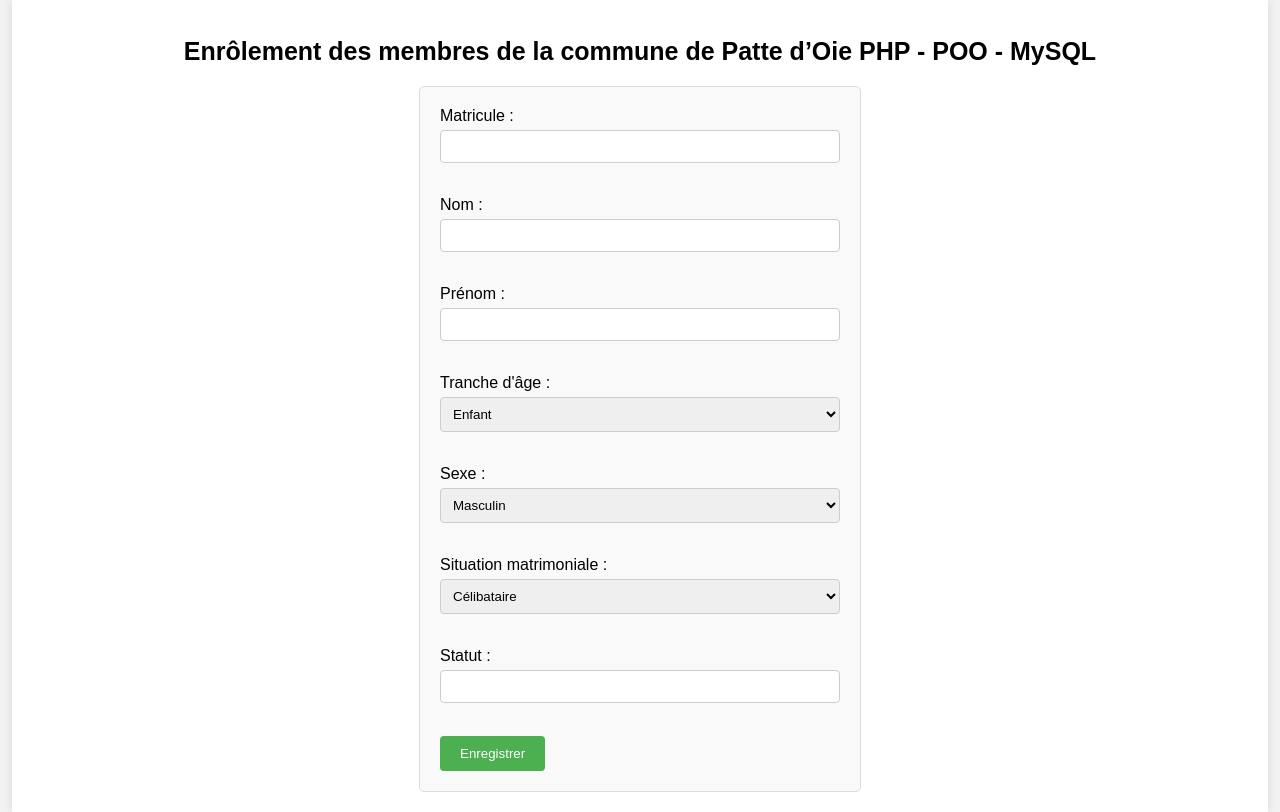
After one commit to ndourmouhammad/Enr-lement-des-membres-de-la-commune, a PHP site: page /create.php in a window 1280 px wide. The commit adds this page. Run offline with PHP 8.4, Linux system fonts and the light colour scheme; data comes from the database, SQL or seed files in the repository.

Commit message:
enrollement des membres de la commune de Patte d'Oie

```diff
--- /dev/null
+++ b/create.php
@@ -0,0 +1,78 @@
+<?php
+require_once("config.php");
+
+
+if ($_SERVER["REQUEST_METHOD"] == "POST") {
+    // Récupérer les valeurs soumises par le formulaire
+    $matricule = htmlspecialchars($_POST['matricule']);
+    $nom = htmlspecialchars($_POST['nom']);
+    $prenom = htmlspecialchars($_POST['prenom']);
+    $trancheAge = htmlspecialchars($_POST['trancheAge']);
+    $sexe = htmlspecialchars($_POST['sexe']);
+    $situationMatrimoniale = htmlspecialchars($_POST['situationMatrimoniale']);
+    $statut = htmlspecialchars($_POST['statut']);
+
+    if ($matricule != "" && $nom != "" && $prenom != "" && $prenom != "" && $trancheAge != "" && $sexe != "" && $situationMatrimoniale != "" && $statut != "") {
+        $membre->create($matricule, $nom, $prenom, $trancheAge, $sexe, $situationMatrimoniale, $statut);
+    }
+}
+
+
+
+?>
+</html><!DOCTYPE html>
+<html lang="en">
+<head>
+    <meta charset="UTF-8">
+    <meta http-equiv="X-UA-Compatible" content="IE=edge">
+    <meta name="viewport" content="wmatriculeth=device-wmatriculeth, initial-scale=1.0">
+    <title>Enrollement d'un membre</title>
+    <link rel="stylesheet" href="style.css">
+</head>
+<body>
+    <div class="container">
+        <h1>
+        Enrôlement des membres de la commune de Patte d’Oie
+            PHP - POO - MySQL
+        </h1>
+
+        <form action="" method="POST">
+        <label for="matricule">Matricule :</label>
+    <input type="text" id="matricule" name="matricule" required><br><br>
+    <label for="nom">Nom :</label>
+    <input type="text" id="nom" name="nom" required><br><br>
+
+    <label for="prenom">Prénom :</label>
+    <input type="text" id="prenom" name="prenom" required><br><br>
+
+    <label for="trancheAge">Tranche d'âge :</label>
+    <select id="trancheAge" name="trancheAge">
+        <option value="Enfant">Enfant</option>
+        <option value="Jeune adulte">Jeune adulte</option>
+        <option value="Adulte">Adulte</option>
+        <option value="Personne âgée">Personne âgée</option>
+    </select><br><br>
+
+    <label for="sexe">Sexe :</label>
+    <select id="sexe" name="sexe">
+        <option value="M">Masculin</option>
+        <option value="F">Féminin</option>
+    </select><br><br>
+
+    <label for="situationMatrimoniale">Situation matrimoniale :</label>
+    <select id="situationMatrimoniale" name="situationMatrimoniale">
+        <option value="Célibataire">Célibataire</option>
+        <option value="Marié(e)">Marié(e)</option>
+        <option value="Divorcé(e)">Divorcé(e)</option>
+        <option value="Veuf/Veuve">Veuf/Veuve</option>
+    </select><br><br>
+
+    <label for="statut">Statut :</label>
+    <input type="text" id="statut" name="statut"><br><br>
+
+    <button type="submit">Enregistrer</button>
+</form>
+
+    </div>
+</body>
+</html>
--- a/crud.interface.php
+++ b/crud.interface.php
@@ -1,6 +1,6 @@
 <?php
 interface Icrud{
-    public function create();
+    public function create($matricule, $nom, $prenom, $trancheAge, $sexe, $situationMatrimoniale, $statut);
     public function update();
     public function delete();
     public function read();
--- a/index.php
+++ b/index.php
@@ -16,7 +16,7 @@ require_once("config.php");
         Enrôlement des membres de la commune de Patte d’Oie
             PHP - POO - MySQL
         </h1>
-        <a href="ajouter.php" class="Btn_add"> <img src="images/plus.svg"> Ajouter</a>
+        <a href="create.php" class="Btn_add"> <img src="images/plus.svg"> Ajouter</a>
 
         <table>
             <tr matricule="items">
--- a/membre.class.php
+++ b/membre.class.php
@@ -95,9 +95,26 @@ class Membre implements Icrud
     }
 
     // Implementations des methodes de l'interface
-    public function create()
+    public function create($matricule, $nom, $prenom, $trancheAge, $sexe, $situationMatrimoniale, $statut)
     {
+        try {
+            $sql = 'INSERT INTO membre (matricule, nom, prenom, trancheAge, sexe, situationMatrimoniale, statut) VALUES(:matricule, :nom, :prenom, :trancheAge, :sexe, :situationMatrimoniale, :statut)';
+            $req = $this->cnx->prepare($sql);
+            $req->bindValue(':matricule', $matricule);
+            $req->bindValue(':nom', $nom);
+            $req->bindValue(':prenom', $prenom);
+            $req->bindValue(':trancheAge', $trancheAge);
+            $req->bindValue(':sexe', $sexe);
+            $req->bindValue(':situationMatrimoniale', $situationMatrimoniale);
+            $req->bindValue(':statut', $statut);
+            $req->execute();
 
+            header("location: index.php");
+            exit();
+
+        } catch (PDOException $erreur) {
+            die("Erreur !: " . $erreur->getMessage() . "<br/>");
+        }
     }
     public function read()
     {
--- a/style.css
+++ b/style.css
@@ -68,3 +68,41 @@ a {
   text-decoration: none;
   color: inherit;
 }
+
+/* create.php */
+form {
+    max-width: 400px;
+    margin: 0 auto;
+    padding: 20px;
+    background-color: #f9f9f9;
+    border: 1px solid #ddd;
+    border-radius: 5px;
+}
+
+label {
+    display: block;
+    margin-bottom: 5px;
+}
+
+input[type="text"],
+select {
+    width: 100%;
+    padding: 8px;
+    margin-bottom: 15px;
+    border: 1px solid #ccc;
+    border-radius: 4px;
+    box-sizing: border-box; /* Pour inclure la bordure dans la largeur */
+}
+
+button[type="submit"] {
+    background-color: #4CAF50;
+    color: white;
+    padding: 10px 20px;
+    border: none;
+    border-radius: 4px;
+    cursor: pointer;
+}
+
+button[type="submit"]:hover {
+    background-color: #45a049;
+}
```
